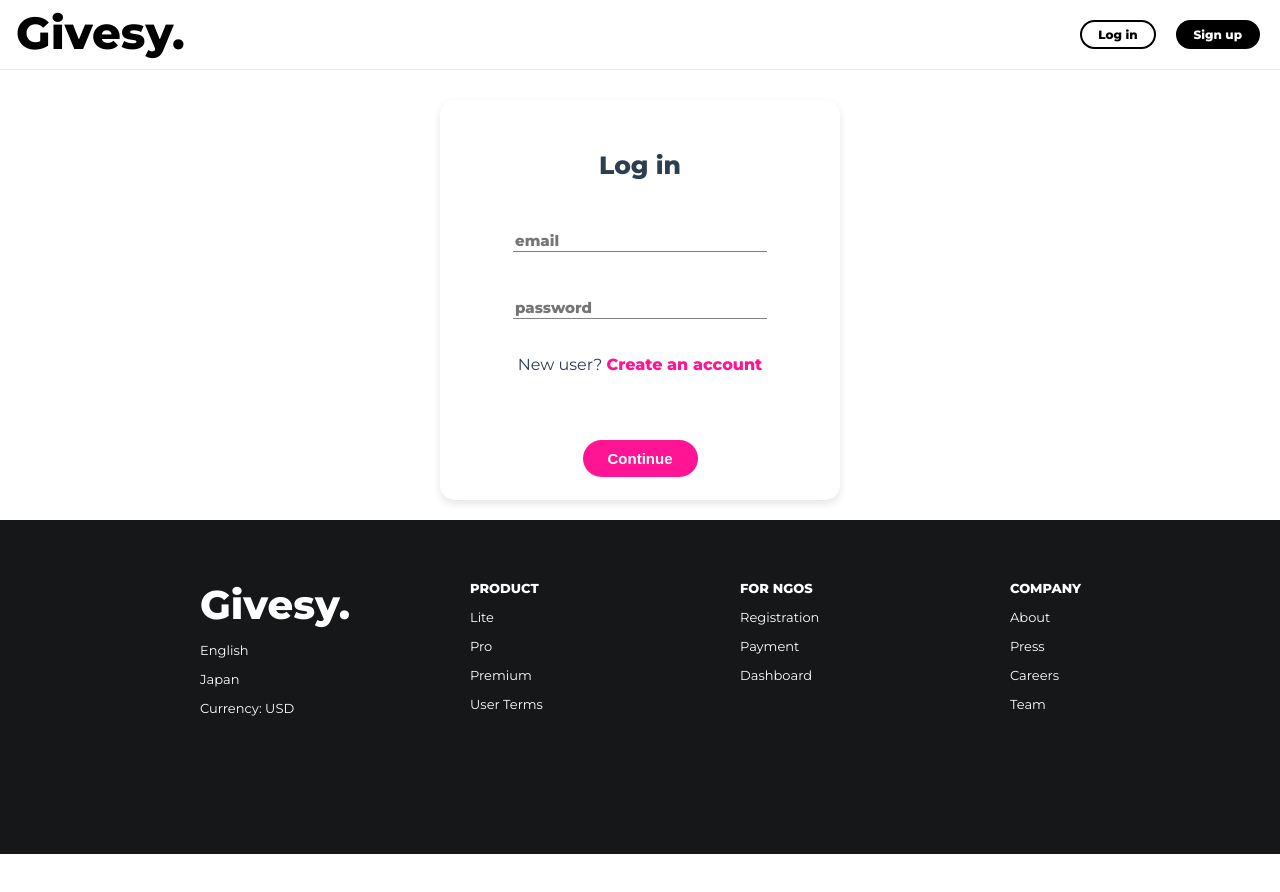
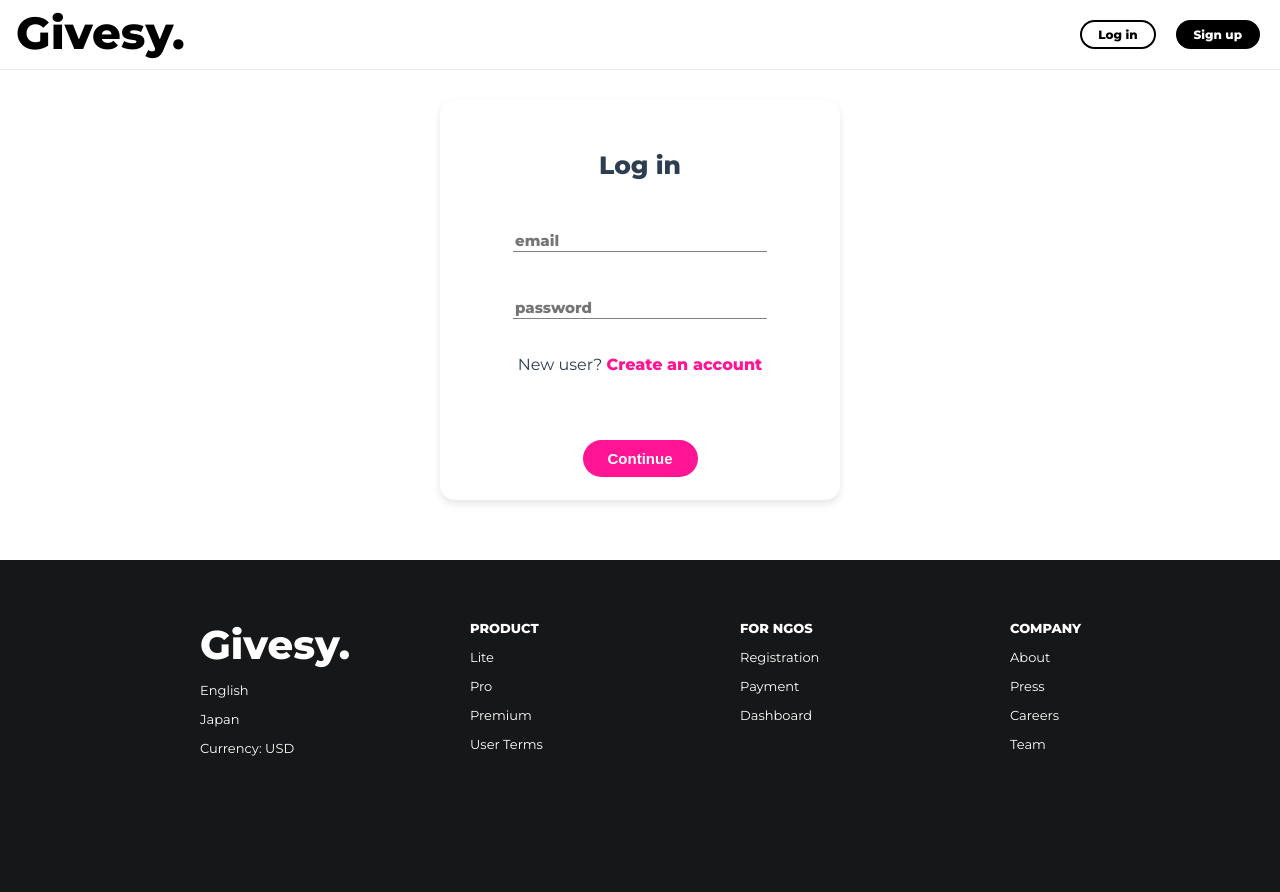
Before and after one commit to eremitik/Givesy, a Vue app: page /login in a window 1280 px wide. Before the commit the page ends 854 px from the top, so only its background shows below. Built offline with nearby package versions, Linux system fonts and the light colour scheme; no server answers.

Commit message:
login and signup footer margin fix

```diff
--- a/src/views/Login.vue
+++ b/src/views/Login.vue
@@ -66,7 +66,7 @@ export default {
 
 <style scoped>
 .login-container {
-  min-height: 65vh;
+  min-height: 70vh;
 }
 
 .login-box {
--- a/src/views/Signup.vue
+++ b/src/views/Signup.vue
@@ -53,7 +53,7 @@ export default {
 
 <style>
 .signup-container {
-  min-height: 65vh;
+  min-height: 70vh;
 }
 
 .signup-box {
```
